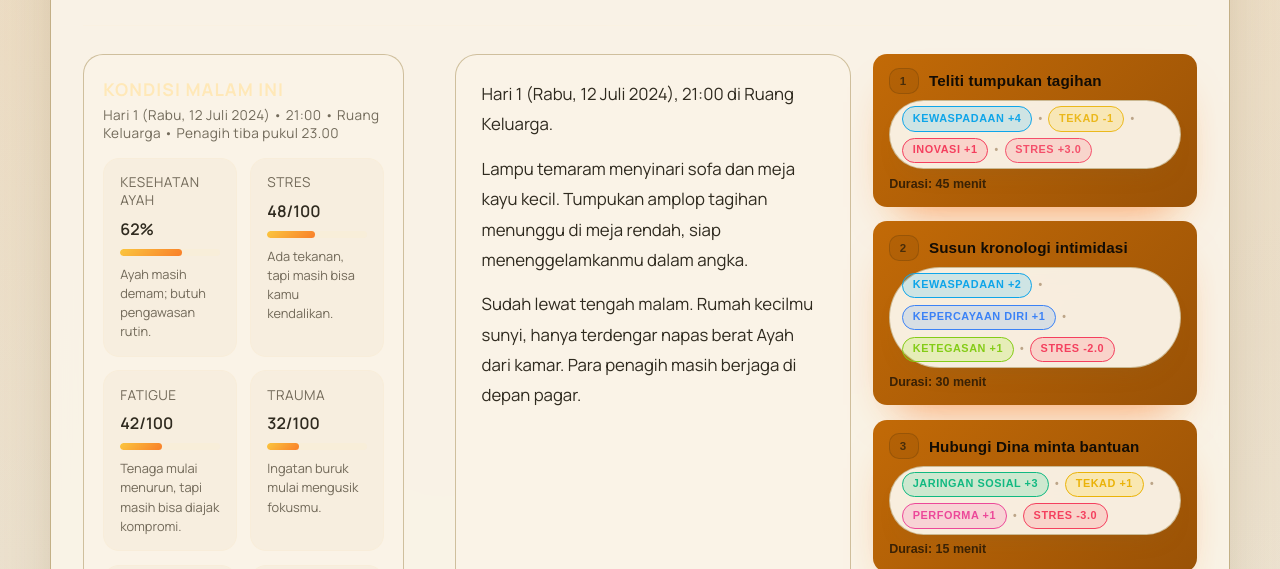
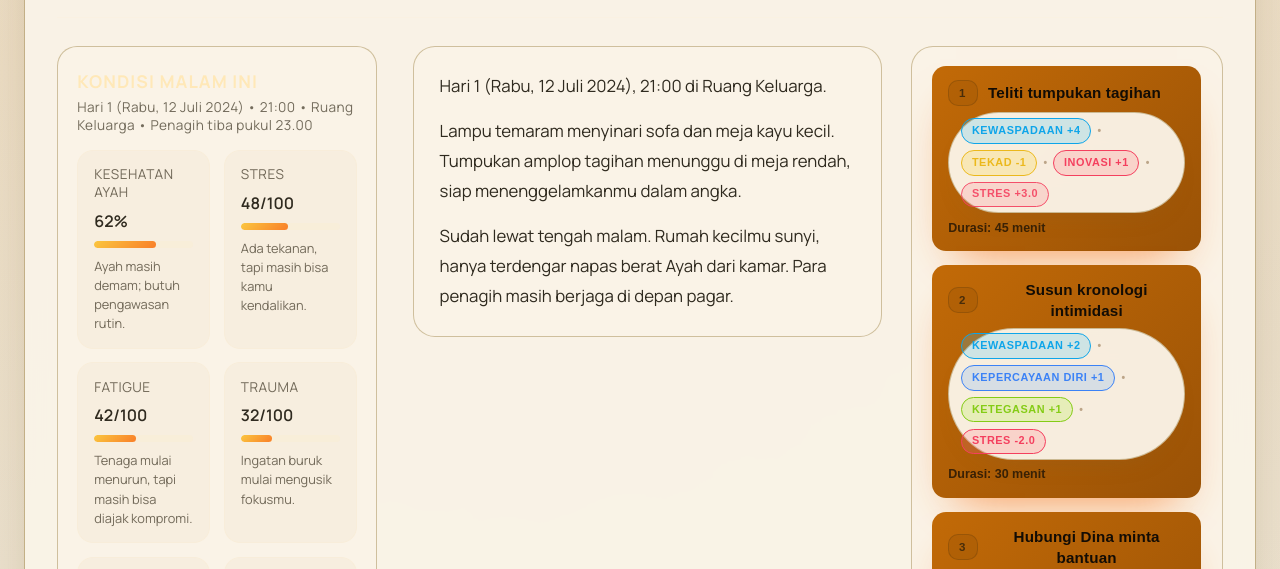
Before and after one commit to seanopegs/Project-Ascend, a website: page index.html in a window 1280 px wide. Shown: the part 188-757 px from the top of the page. Drawn offline with Linux system fonts and the light colour scheme.

Commit message:
Improve layout and rebalance key actions

```diff
--- a/scripts/game/actions.js
+++ b/scripts/game/actions.js
@@ -109,7 +109,7 @@ export const actionLibrary = {
     label: "Periksa kondisi Ayah",
     time: 0.5,
     traits: ["care", "physical"],
-    baseEffects: { purity: 2, resilience: 2, willpower: 1, beauty: 1 },
+    baseEffects: { purity: 2, resilience: 2, willpower: 1, beauty: 1, physique: 1 },
     statusChanges: { fatherHealth: 8, stress: -4, fatigue: 2 },
     narrative: () =>
       "Ayah demam. Kamu mengganti kompres dan mengusap dahinya hingga napasnya kembali teratur.",
@@ -131,7 +131,7 @@ export const actionLibrary = {
     label: "Masak sup jahe hangat",
     time: 1,
     traits: ["care", "physical"],
-    baseEffects: { purity: 1, beauty: 1 },
+    baseEffects: { purity: 1, beauty: 1, physique: 1 },
     statusChanges: { fatigue: -5, stress: -2, fatherHealth: 3 },
     narrative: () =>
       "Aroma jahe memenuhi dapur. Sup hangat siap kamu bawa untuk membantu Ayah menelan obat.",
@@ -232,12 +232,12 @@ export const actionLibrary = {
     time: 1.25,
     traits: ["business", "work"],
     condition: (state) => state.flags.homeBusinessPlan,
-    baseEffects: { ingenuity: 1, resilience: 1 },
+    baseEffects: { ingenuity: 2, resilience: 1, assertiveness: 1 },
     statusChanges: (state) => {
       const momentum = Math.min(state.flags.homeBusinessMomentum || 0, 4);
-      const baseIncome = 380_000;
-      const bonus = momentum * 45_000;
-      return { money: baseIncome + bonus, fatigue: 6, stress: 3 };
+      const baseIncome = 360_000;
+      const bonus = momentum * 40_000;
+      return { money: baseIncome + bonus, fatigue: 5.5, stress: 2.5 };
     },
     narrative: () =>
       "Kamu menyiapkan paket camilan, memotret, lalu membalas pesan titipan pesanan dari grup tetangga.",
@@ -250,10 +250,10 @@ export const actionLibrary = {
   },
   kerjaLembur: {
     label: "Kerjakan lembur daring",
-    time: 3,
+    time: 2.25,
     traits: ["work", "mental"],
-    baseEffects: { physique: -2, willpower: 2 },
-    statusChanges: { money: 180_000, fatigue: 10, stress: 5 },
+    baseEffects: { physique: -1, willpower: 2, ingenuity: 1 },
+    statusChanges: { money: 320_000, fatigue: 7, stress: 4 },
     narrative: () =>
       "Kamu menyelesaikan dua desain kilat untuk klien daring. Bayarannya lumayan, tapi mata terasa perih menahan kantuk.",
   },
@@ -274,22 +274,25 @@ export const actionLibrary = {
   },
   siaranDukungan: {
     label: "Siaran dukungan tengah malam",
-    time: 0.75,
+    time: 1,
     traits: ["social", "business"],
     condition: (state) => state.flags.creatorChannel,
-    baseEffects: { confidence: 1, networking: 2 },
+    baseEffects: { confidence: 1, networking: 2, assertiveness: 1 },
     statusChanges: (state) => {
       const momentum = Math.max(state.flags.creatorMomentum || 1, 1);
       const cappedMomentum = Math.min(momentum, 5);
-      const baseIncome = 220_000;
-      const bonus = (cappedMomentum - 1) * 55_000;
-      return { money: baseIncome + bonus, stress: -3, fatigue: 2, trauma: -1 };
+      const baseIncome = 180_000;
+      const bonus = (cappedMomentum - 1) * 40_000;
+      const stressRelief = cappedMomentum >= 3 ? -1.5 : -1;
+      const traumaShift = cappedMomentum >= 4 ? -0.5 : 0;
+      return { money: baseIncome + bonus, stress: stressRelief, fatigue: 4, trauma: traumaShift };
     },
     narrative: () =>
       "Lewat siaran singkat kamu berbagi kabar terbaru, menerima doa, dan mengingatkan penonton soal kondisi Ayah.",
     after: (state) => {
       const momentum = state.flags.creatorMomentum || 1;
-      state.flags.creatorMomentum = Math.min(momentum + 1, 6);
+      const increment = momentum >= 3 ? 0.5 : 1;
+      state.flags.creatorMomentum = Math.min(momentum + increment, 6);
       return "Penonton mengirim tip kecil dan menawarkan membagikan kanalmu ke komunitas dukungan lain.";
     },
   },
--- a/scripts/game/engine.js
+++ b/scripts/game/engine.js
@@ -1130,7 +1130,11 @@ function renderScene(narratives = [], changeRecords = []) {
     restartButton.hidden = true;
   }
   if (storyElement && typeof storyElement.focus === "function") {
-    storyElement.focus();
+    try {
+      storyElement.focus({ preventScroll: true });
+    } catch (error) {
+      storyElement.focus();
+    }
   }
 }
 
--- a/styles.css
+++ b/styles.css
@@ -157,7 +157,7 @@ body {
   font-family: "Manrope", "Segoe UI", system-ui, sans-serif;
   background: var(--app-background);
   color: var(--text-primary);
-  padding: 2.5rem 1rem 3rem;
+  padding: 2rem 1.5rem 2.5rem;
   display: flex;
   justify-content: center;
   align-items: stretch;
@@ -174,7 +174,7 @@ body.modal-open {
 }
 
 .app-shell {
-  width: min(1180px, 100%);
+  width: min(1320px, 100%);
   display: flex;
   flex-direction: column;
   gap: 1.75rem;
@@ -271,9 +271,9 @@ body.modal-open {
 
 .app-layout {
   display: grid;
-  grid-template-columns: minmax(300px, 340px) minmax(0, 1fr);
-  gap: 1.75rem 2rem;
-  align-items: stretch;
+  grid-template-columns: minmax(280px, 320px) minmax(0, 1fr);
+  gap: 1.75rem 2.25rem;
+  align-items: start;
 }
 
 .app-sidebar {
@@ -282,10 +282,7 @@ body.modal-open {
   gap: 1.5rem;
   position: sticky;
   top: 1.5rem;
-  max-height: calc(100vh - 5rem);
-  overflow-y: auto;
-  padding-right: 0.25rem;
-  scrollbar-gutter: stable;
+  align-self: start;
 }
 
 .section-heading h2 {
@@ -686,8 +683,29 @@ body.modal-open {
 
 .app-main {
   display: grid;
-  grid-template-columns: minmax(0, 1fr);
-  gap: 1.25rem;
+  grid-template-columns: minmax(0, 0.64fr) minmax(0, 0.36fr);
+  gap: 1.4rem 1.6rem;
+  align-items: start;
+  grid-template-areas:
+    "story choices"
+    "feedback choices"
+    "restart choices";
+}
+
+#story {
+  grid-area: story;
+}
+
+#feedback {
+  grid-area: feedback;
+}
+
+#choices {
+  grid-area: choices;
+}
+
+#restart {
+  grid-area: restart;
 }
 
 .story {
@@ -774,8 +792,39 @@ body.modal-open {
 }
 
 .choices {
-  display: grid;
+  display: flex;
+  flex-direction: column;
   gap: 0.9rem;
+  padding: 1.2rem 1.3rem 1.35rem;
+  border-radius: 22px;
+  background: var(--surface);
+  border: 1px solid var(--surface-border);
+  position: sticky;
+  top: 1.5rem;
+  max-height: calc(100vh - 5.5rem);
+  overflow-y: auto;
+  scrollbar-gutter: stable both-edge;
+}
+
+.choices:focus-visible {
+  outline: none;
+}
+
+.choices::-webkit-scrollbar {
+  width: 10px;
+}
+
+.choices::-webkit-scrollbar-track {
+  background: transparent;
+}
+
+.choices::-webkit-scrollbar-thumb {
+  background: rgba(255, 231, 179, 0.22);
+  border-radius: 999px;
+}
+
+.choices::-webkit-scrollbar-thumb:hover {
+  background: rgba(251, 191, 36, 0.32);
 }
 
 .choice-header {
@@ -1454,26 +1503,12 @@ body.modal-open {
 
 @media (min-width: 1100px) {
   .app-main {
-    grid-template-columns: minmax(0, 1.1fr) minmax(0, 0.9fr);
-    gap: 1.5rem 1.4rem;
-  }
-
-  .story,
-  .feedback {
-    grid-column: 1 / 2;
-  }
-
-  .choices {
-    grid-column: 2 / 3;
-    align-self: start;
+    grid-template-columns: minmax(0, 0.6fr) minmax(0, 0.4fr);
+    gap: 1.6rem 1.8rem;
   }
 
   .feedback:empty {
     display: none;
-  }
-
-  .restart {
-    grid-column: 1 / -1;
   }
 }
 
@@ -1485,19 +1520,34 @@ body.modal-open {
 
 @media (max-width: 1024px) {
   body {
-    padding: 2.5rem 1.25rem 3rem;
+    padding: 2.2rem 1.25rem 2.6rem;
   }
 
   .app-layout {
     grid-template-columns: 1fr;
+    gap: 1.5rem;
   }
 
   .app-sidebar {
     order: 2;
     position: static;
+  }
+
+  .app-main {
+    grid-template-columns: 1fr;
+    gap: 1.15rem;
+    grid-template-areas:
+      "story"
+      "feedback"
+      "choices"
+      "restart";
+  }
+
+  .choices {
+    position: static;
     max-height: none;
     overflow: visible;
-    padding-right: 0;
+    padding: 1.1rem 1.2rem 1.3rem;
   }
 }
 
```
Also changed, not shown: scripts/bundle.js (+23 -16 lines).
